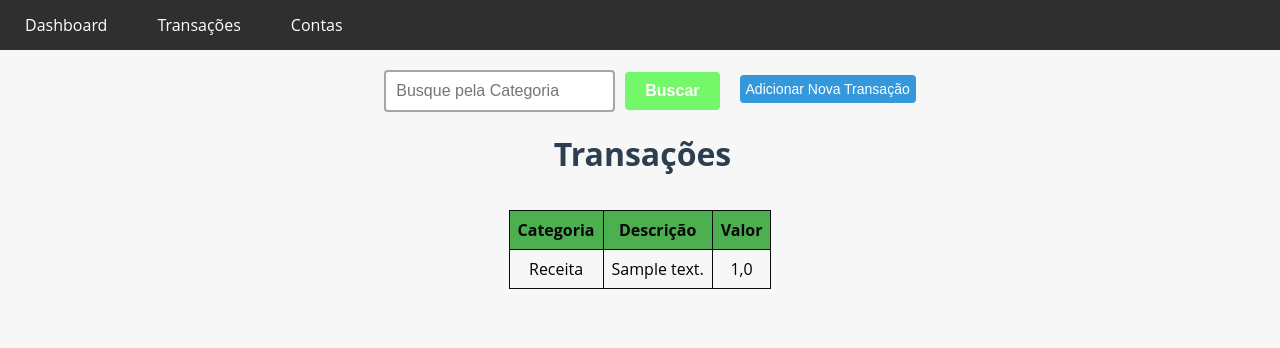
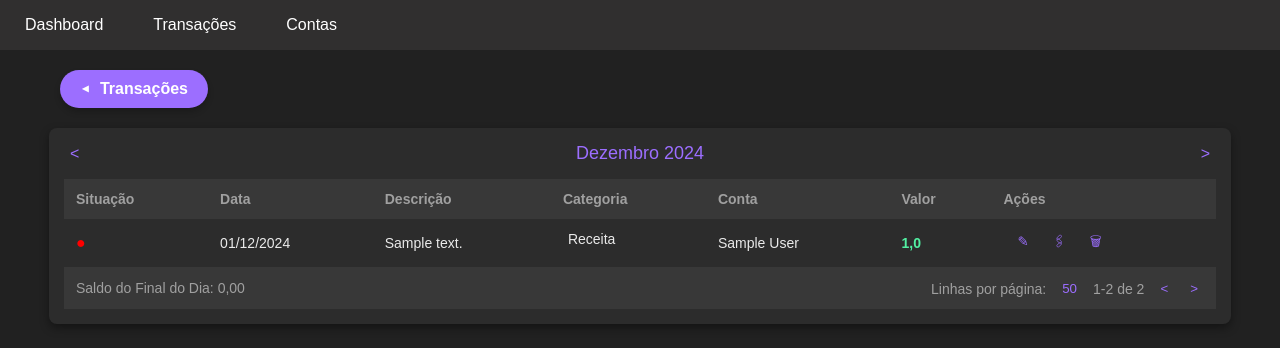
Before and after one commit to Leobatista96/app-financas, a Django app: page /transactions/ in a window 1280 px wide. Shown: the top 348 px of the page. Run offline with Django 5.2, Linux system fonts and the light colour scheme; tables that the repository leaves empty hold one stand-in row (values such as "Sample post").

Commit message:
update transaction.html

```diff
--- a/finances/templates/transaction.html
+++ b/finances/templates/transaction.html
@@ -4,157 +4,233 @@
 
 
 {% block content %}
+<!DOCTYPE html>
+<html lang="pt-BR">
+<head>
+    <meta charset="UTF-8">
+    <meta name="viewport" content="width=device-width, initial-scale=1.0">
+    <title>Tabela de Transações</title>
     <style>
-        .main-content {
+        body {
+            font-family: Arial, sans-serif;
+            margin: 0;
+            background-color: #212121;
+            color: #eaeaea;
+        }
+        .table-container {
+            width: 90%;
+            margin: auto;
+            margin-top: 20px;
+            background-color: #2c2c2c;
+            border-radius: 8px;
+            padding: 15px;
+            box-shadow: 0 4px 10px rgba(0, 0, 0, 0.4);
+        }
+        .table-header {
+            display: flex;
+            justify-content: space-between;
+            align-items: center;
+            color: #9c6eff;
+            font-size: 18px;
+            margin-bottom: 15px;
+        }
+        .table-header button {
+            background: transparent;
+            border: none;
+            color: #9c6eff;
+            font-size: 16px;
+            cursor: pointer;
+        }
+        table {
             width: 100%;
+            border-collapse: collapse;
+            background-color: #2c2c2c;
+            color: #eaeaea;
+        }
+        thead th {
+            text-align: left;
+            padding: 12px;
+            background-color: #383838;
+            color: #a0a0a0;
+            font-size: 14px;
+        }
+        tbody tr {
+            border-bottom: 1px solid #383838;
+        }
+        tbody tr:hover {
+            background-color: #333333;
+        }
+        td {
+            padding: 12px;
+            font-size: 14px;
+        }
+        .icon {
+            display: flex;
+            align-items: center;
+            gap: 5px;
+        }
+        .icon i {
+            font-size: 16px;
+            color: #9c6eff;
+        }
+        .status {
+            color: red;
+            font-size: 16px;
+        }
+        .value-negative {
+            color: #f05252;
+            font-weight: bold;
+        }
+        .value-positive {
+            color: #52f0a2;
+            font-weight: bold;
+        }
+        .actions button {
+            text-decoration: none;
+            background: none;
+            border: none;
+            color: #9c6eff;
+            cursor: pointer;
+            margin-left: 8px;
         }
 
-        .transaction-form {
+        a {
+            text-decoration: none;
+            color: #9c6eff;
+        }
+        .footer {
             display: flex;
-            background-color: red;
-            width: 100%;
-            height: 100px;
+            justify-content: space-between;
+            padding: 12px;
+            background-color: #383838;
+            color: #a0a0a0;
+            font-size: 14px;
+        }
+        .pagination {
+            display: flex;
+            gap: 10px;
+            align-items: center;
+        }
+        .pagination button {
+            background: transparent;
+            border: none;
+            color: #9c6eff;
+            cursor: pointer;
         }
 
-        h2 {
-            margin: 0px 0px 15px 5px;
-            font-size: 2em;
-            color: #2c3e50;
-            text-align: center;
+        .dropdown {
+            position: relative;
+            display: inline-block;
+            margin-left: 60px;
+            margin-top: 20px;
         }
-
-        .button-group {
-            display: flex;
-            justify-content: center;
-
-        }
-
-        .button-group .btn {
+        .button {
             display: flex;
             align-items: center;
-            justify-content: center;
-            background-color: #3498db;
+            gap: 8px;
+            background-color: #9c6eff;
             color: white;
-            border-radius: 4px;
+            font-size: 16px;
+            font-weight: bold;
+            border: none;
+            border-radius: 20px;
+            padding: 10px 20px;
+            cursor: pointer;
+            box-shadow: 0 4px 6px rgba(0, 0, 0, 0.2);
+            transition: background-color 0.3s ease, box-shadow 0.3s ease;
+        }
+        .button:hover {
+            background-color: #8a5de6;
+            box-shadow: 0 6px 10px rgba(0, 0, 0, 0.3);
+        }
+        .button i {
+            font-size: 12px;
+            transform: rotate(90deg);
+        }
+        .dropdown-content {
+            display: none;
+            position: absolute;
+            background-color: #2c2c2c;
+            min-width: 160px;
+            box-shadow: 0 4px 6px rgba(0, 0, 0, 0.4);
+            border-radius: 8px;
+            overflow: hidden;
+            z-index: 1;
+        }
+        .dropdown-content a {
+            display: block;
+            color: white;
+            padding: 10px 15px;
+            text-decoration: none;
+            background-color: #2c2c2c;
             font-size: 14px;
-            border: none;
-            cursor: pointer;
-            transition: background-color 0.3s;
-            margin-top: 25px;
-            width: auto;
-            height: 2em;
-
+            transition: background-color 0.2s ease;
         }
-        .btn a{
-            text-decoration: none;
-            color: white;
+        .dropdown-content a:hover {
+            background-color: #383838;
         }
-
-
-        .button-group .btn:hover {
-            background-color: #2980b9;
+        .dropdown:hover .dropdown-content {
+            display: block;
         }
-
-        .button-content {
-            display: flex;
-            justify-content: center;
-        }
-
-
-        .table-container {
-            display: flex;
-            flex-direction: row;
-            justify-content: center;
-        }
-
-        table {
-            width: fit-content;
-            border-collapse: collapse;
-            margin-top: 20px;
-
-
-        }
-
-        th, td {
-            border: 1px solid #0a0a0a;
-            padding: 8px;
-            text-align: center;
-            color: black;
-        }
-
-        th {
-            background-color: #4CAF50;
-            color: rgb(7, 7, 7);
-        }
-
-        form {
-            display: flex;
-            justify-content: center;
-            align-items: center;
-            text-align: center;
-            padding: 20px;
-        }
-
-        input[type="text"] {
-            padding: 10px;
-            font-size: 16px;
-            border: 2px solid #1b1b1b63;
-            border-radius: 4px;
-            margin-right: 10px;
-            transition: border-bottom-color 0.3s ease-in-out;
-        }
-
-        input[type="text"]:focus {
-            outline:auto;
-            border-color: #000000;
-        }
-
-        button[type="submit"] {
-        background-color: #74f768;
-        color: #fffdfd;
-        border: none;
-        padding: 10px 20px;
-        font-size: 16px;
-        font-weight: 700;
-        border-radius: 4px;
-        cursor: pointer;
-        transition: background-color 0.4s ease-in-out;
-        }
-
-        button[type="submit"]:hover {
-            background-color: #00ff2a;
-        }
-
     </style>
-    <div class="button-group">
-        <form method="GET" action="{% url 'transaction-list' %}">
-            <input type="text" name="search" placeholder="Busque pela Categoria">
-            <button type="submit">Buscar</button>
-        </form>
-        <button class="btn"><a href="{% url 'transaction-create' %}">Adicionar Nova Transação</a></button>
+</head>
+<body>
+    <div class="dropdown">
+        <button class="button">
+            <i>▼</i> Transações
+        </button>
+        <div class="dropdown-content">
+            <a href="#">Receitas</a>
+            <a href="#">Despesas</a>
         </div>
-    <div class="main-content">
-        {% if transactions %}
-            <h2>Transações</h2>
+    </div>
 <div class="table-container">
+    <div class="table-header">
+        <button>&lt;</button>
+        <span>Dezembro 2024</span>
+        <button>&gt;</button>
+    </div>
     <table>
         <thead>
             <tr>
+                <th>Situação</th>
+                <th>Data</th>
+                <th>Descrição</th>
                 <th>Categoria</th>
-                            <th>Descrição</th>
+                <th>Conta</th>
                 <th>Valor</th>
+                <th>Ações</th>
             </tr>
         </thead>
-                    {% for transaction in transactions %}
+        {% for transaction in transactions  %}
             <tbody>
                 <tr>
-                                <td>{{ transaction.category }}</td>
+                    <td><span class="status">●</span></td>
+                    <td>01/12/2024</td>
                     <td>{{ transaction.description }}</td>
-                                <td>{{ transaction.value }}</td>
+                    <td class="icon"><i></i> {{ transaction.category }} </td>
+                    <td>{{ transaction.account }} </td>
+                    <td class="value-positive">{{ transaction.value }} </td>
+                    <td class="actions">
+                        <button><a href="{% url "transaction-create" %}">✎</a></button>
+                        <button>🖇</button>
+                        <button>🗑</button>
+                    </td>
+                </tr>
             </tbody>
         {% endfor %}
     </table>
+    <div class="footer">
+        <span>Saldo do Final do Dia: 0,00</span>
+        <div class="pagination">
+            <span>Linhas por página:</span>
+            <button>50</button>
+            <span>1-2 de 2</span>
+            <button>&lt;</button>
+            <button>&gt;</button>
         </div>
-        {% endif %}
     </div>
+</div>
+</body>
+</html>
 {% endblock %}
```
Lines whose indentation alone changed are shown as unchanged.
